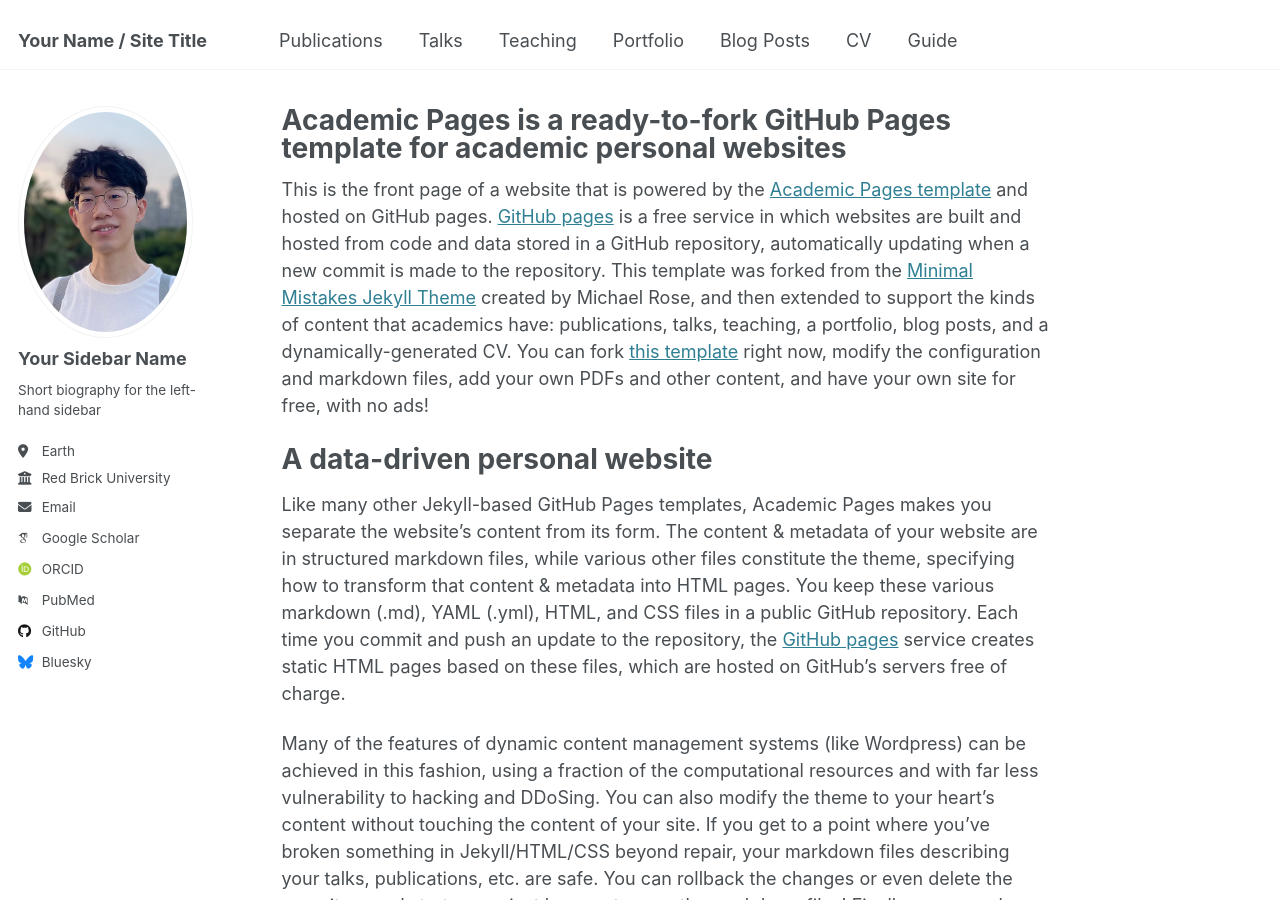
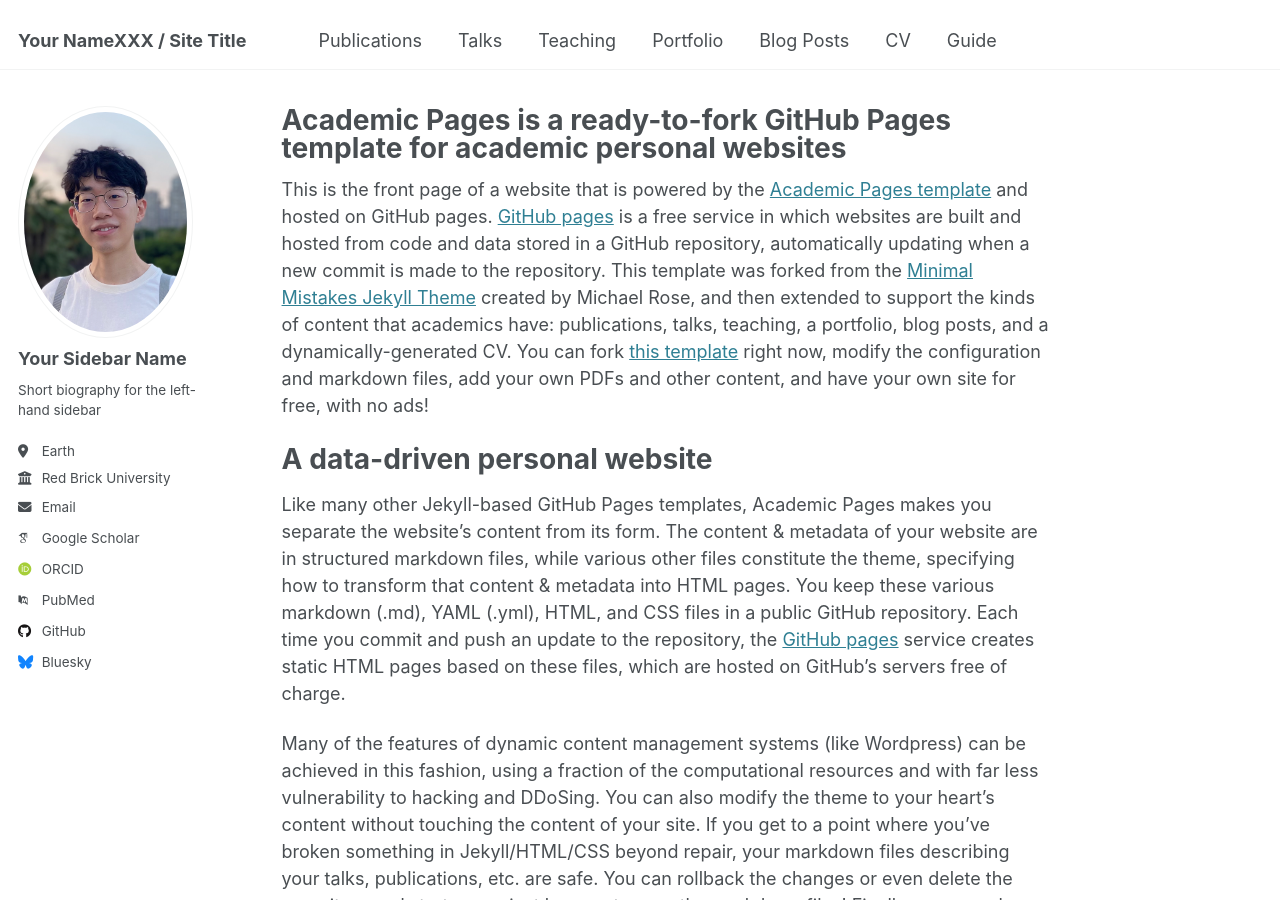
Before and after one commit to penway/penway, a Jekyll site: the page built from docs/_pages/about.md, in a window 1280 px wide and 900 px high. Built offline with Jekyll 4.4.1, drawn with Linux system fonts in a browser that asks for light colours; some web fonts are replaced.

Commit message:
Update _config.yml

```diff
--- a/docs/_config.yml
+++ b/docs/_config.yml
@@ -9,7 +9,7 @@
 # Basic Site Settings
 locale                   : "en-US"
 site_theme               : "default"
-title                    : "Your Name / Site Title"
+title                    : "Your NameXXX / Site Title"
 title_separator          : "-"
 name                     : &name "Your Name XXX"
 description              : &description "personal description"
```
